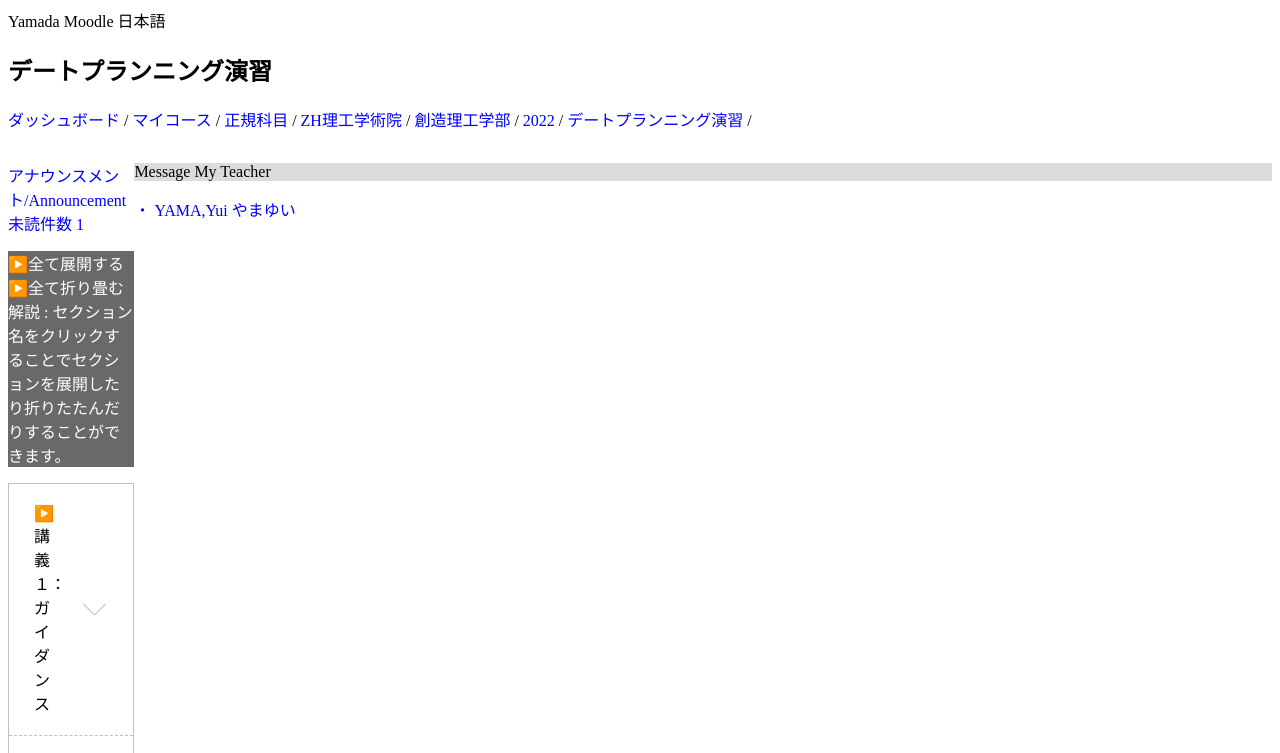
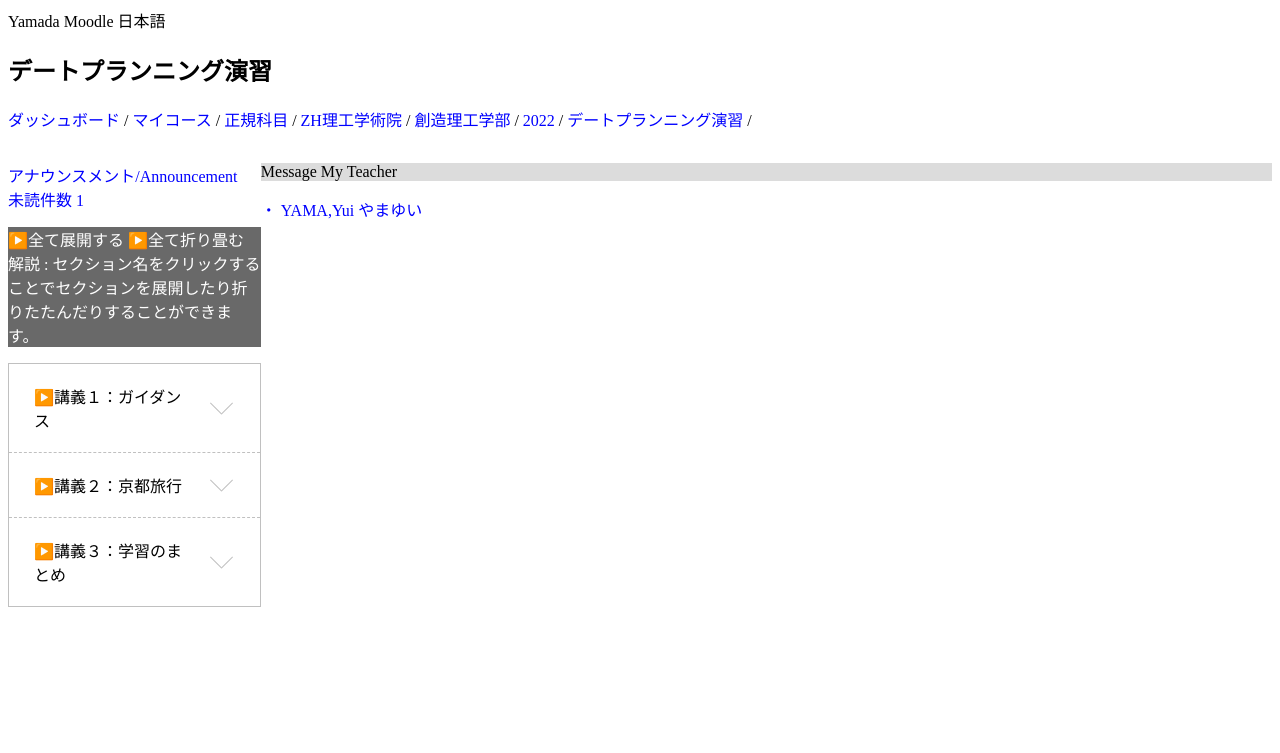
Before and after one commit to yama-yui/yama-yui.github.io, a plain HTML site: page blog/willyoumarryme2022.html in a window 1280 px wide. Shown: the top 753 px of the page. Drawn offline with Linux system fonts and the light colour scheme.

Commit message:
change yohaku2

```diff
--- a/blog/stylesheet_willyoumarryme.css
+++ b/blog/stylesheet_willyoumarryme.css
@@ -1,6 +1,6 @@
 /*余白*/
-.yohaku2 { width:90%; float:left; }
-.yohaku1 { width:10%; float:left; }
+.yohaku2 { width:80%; float:left; }
+.yohaku1 { width:20%; float:left; }
 .yuityan{ border-bottom: double 5px #312b2c;}
 
 .openbox input {
```
